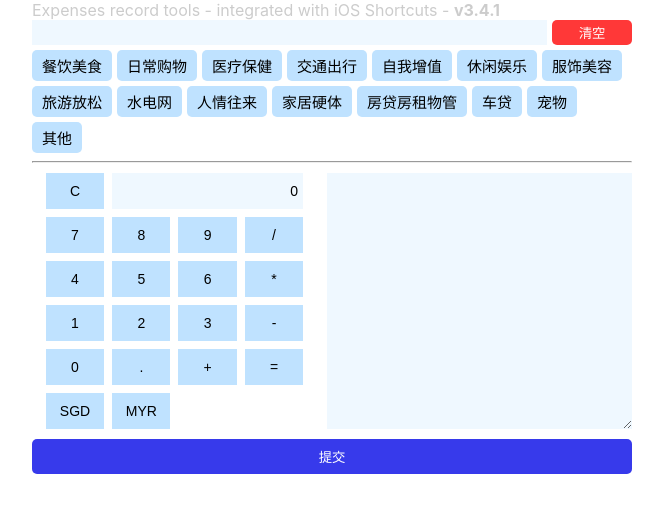
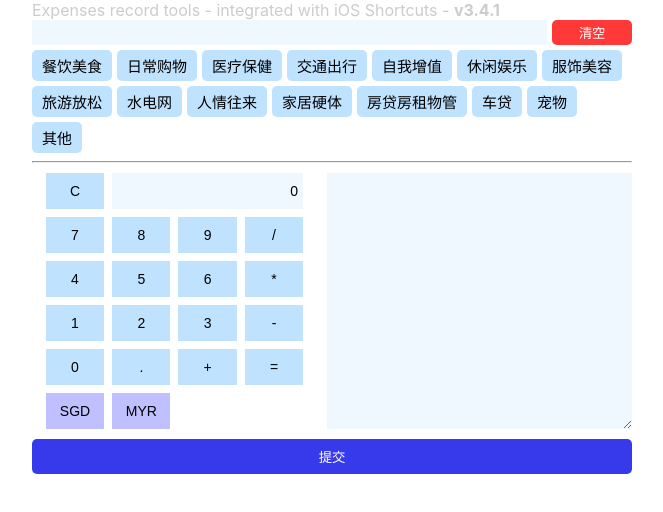
Before and after one commit to mike-sam/react-gh-pages, a React (Create React App) app: page / in a window 1280 px wide. Shown: the top 512 px of the page, without its empty margins (308-971 px from the left). Built offline with nearby package versions, Linux system fonts and the light colour scheme; no server answers.

Commit message:
currency

```diff
--- a/src/App.css
+++ b/src/App.css
@@ -65,6 +65,9 @@ body {
   font-size: 14px;
   cursor: pointer;
   background-color: #bfe2ff;
+}
+.calc-key.currency {
+  background-color: #c0bfff;
 }
 button.calc-key{
   border-radius: 0px;
--- a/src/Calculator.js
+++ b/src/Calculator.js
@@ -51,31 +51,6 @@ function Calculator({amount, setAmount}) {
                 }
                 // setAmount(amount + value);
             }
-            // if(char_1 === '0'){
-            //     if(char_2 === '0'){
-            //         setAmount(amount);
-            //     } else {
-            //         if(value === '0'){
-            //             setAmount(amount);
-            //         } else {
-            //             if (char_2 === '0'){
-            //                 setAmount(value);
-            //             }
-            //         }
-            //         // if(!isNaN(amount)){
-            //         //     setAmount(amount + value);
-            //         // } else {
-            //         //     if(char_2 === '0'){
-            //         //         setAmount(value);
-            //         //     }
-            //         // }
-            //     }
-
-            // } else if(tmpAmount.substr(tmpAmount.length-1) === '0' && !isNaN(parseInt(char_2)) && char_2 === '0'){
-            //     setAmount(tmpAmount.substr(0,tmpAmount.length-1)+value);
-            // } else {
-            //     setAmount(amount + value);
-            // }
             break;
     }
   };
@@ -101,8 +76,8 @@ function Calculator({amount, setAmount}) {
         <button className="calc-key" onClick={() => handleButtonClick('.')}>.</button>
         <button className="calc-key" onClick={() => handleButtonClick('+')}>+</button>
         <button className="calc-key" onClick={() => handleButtonClick('=')}>=</button>
-        <button className="calc-key" onClick={() => handleButtonClick('SGD')}>SGD</button>
-        <button className="calc-key" onClick={() => handleButtonClick('MYR')}>MYR</button>
+        <button className="calc-key currency" onClick={() => handleButtonClick('SGD')}>SGD</button>
+        <button className="calc-key currency" onClick={() => handleButtonClick('MYR')}>MYR</button>
       </div>
     </div>
   );
```
